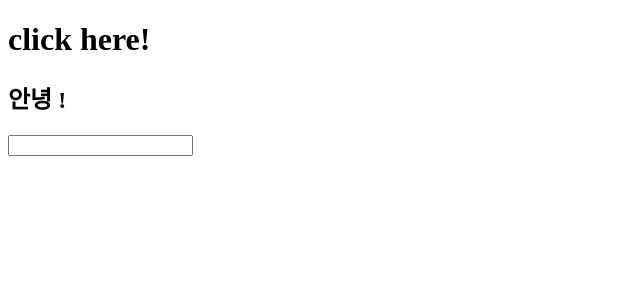
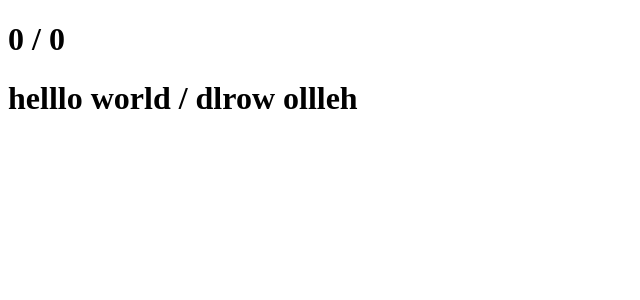
Before and after one commit to KENI0/vue3-webpack-template, a Vue app: page / in a window 1280 px wide. Shown: the top 300 px of the page, without its empty margins (0-640 px from the left). Built offline with nearby package versions, Linux system fonts and the light colour scheme.

Commit message:
composition api 연습

```diff
--- a/src/App.vue
+++ b/src/App.vue
@@ -1,24 +1,44 @@
 <template>
-  <hello @woo="클릭"
-        @우영="출력"
-  ></hello>
+  <h1 @click="increase">
+    {{ count }} / {{ doubleCount}}
+  </h1>
+  <h1 @click="changeMessage">
+    {{ message }} / {{reversedMessage}}
+  </h1>
 </template>
 
 <script>
-  import hello from '~/components/hello'
-  export default {
-    components: {
-      hello
-    },
-    methods: {
-      클릭: function(event) {
-        console.log('안녕!!')
-        console.log(event)
-      },
-      출력(msg) {
-        console.log(msg)
-      }
+import { ref, computed,watch } from "vue";
+export default {
+  setup() {
+    let count = ref(0);
+    const doubleCount = computed(() => {
+      return count.value * 2
+    })
+    function increase() {
+      count.value += 1;
+    }
+    let message = ref("helllo world");
+    const reversedMessage = computed(() => {
+      return message.value.split('').reverse().join('')
+    })
 
-  }
-}
+    watch(message,(newValue)=>{
+      console.log(newValue)
+    })
+
+    function changeMessage() {
+      message.value = "Good?!";
+    }
+
+    return {
+      count,
+      doubleCount,
+      message,
+      reversedMessage,
+      increase,
+      changeMessage,
+    };
+  },
+};
 </script>
```
Also changed, not shown: src/App.Composition.vue (added).
